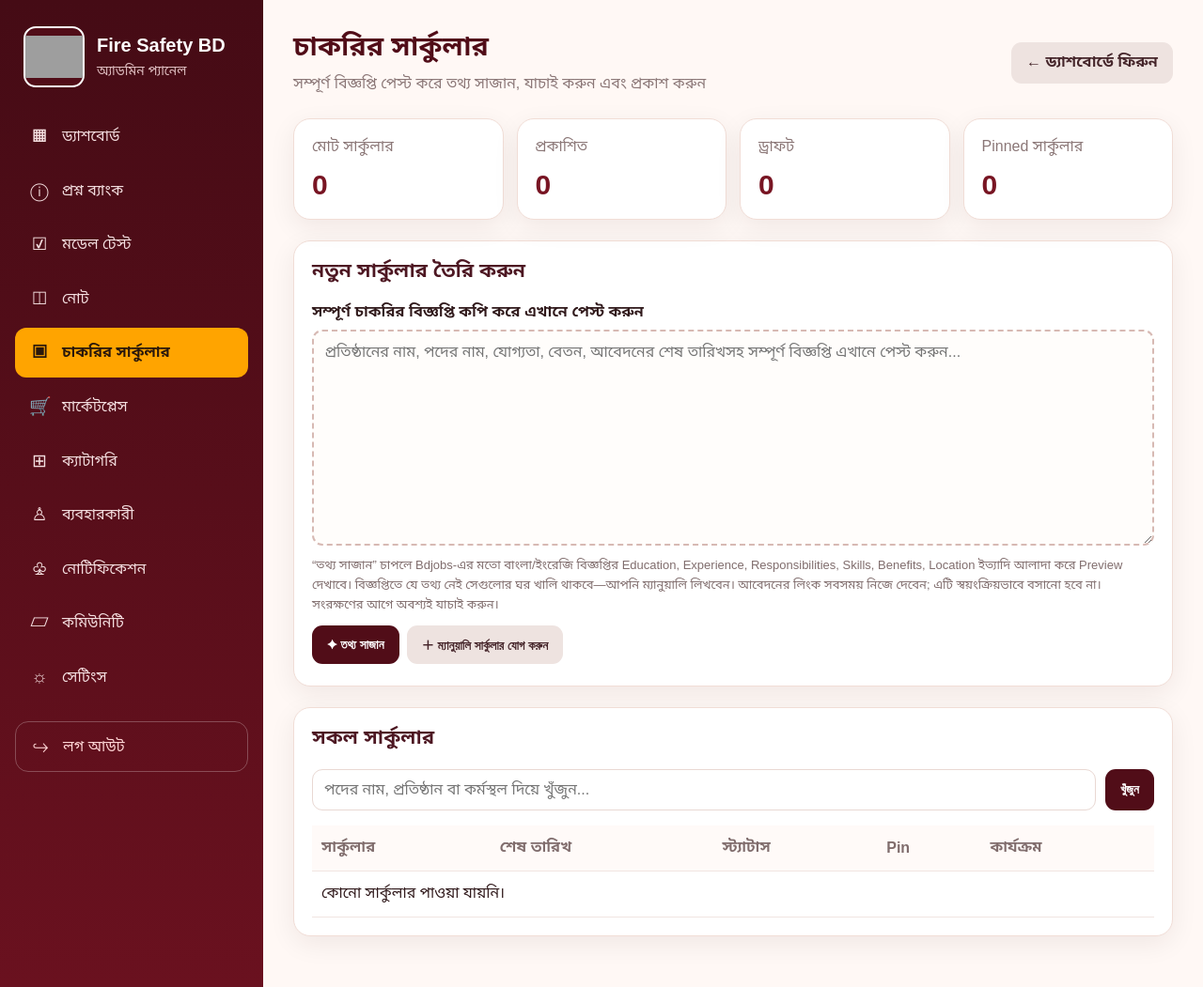
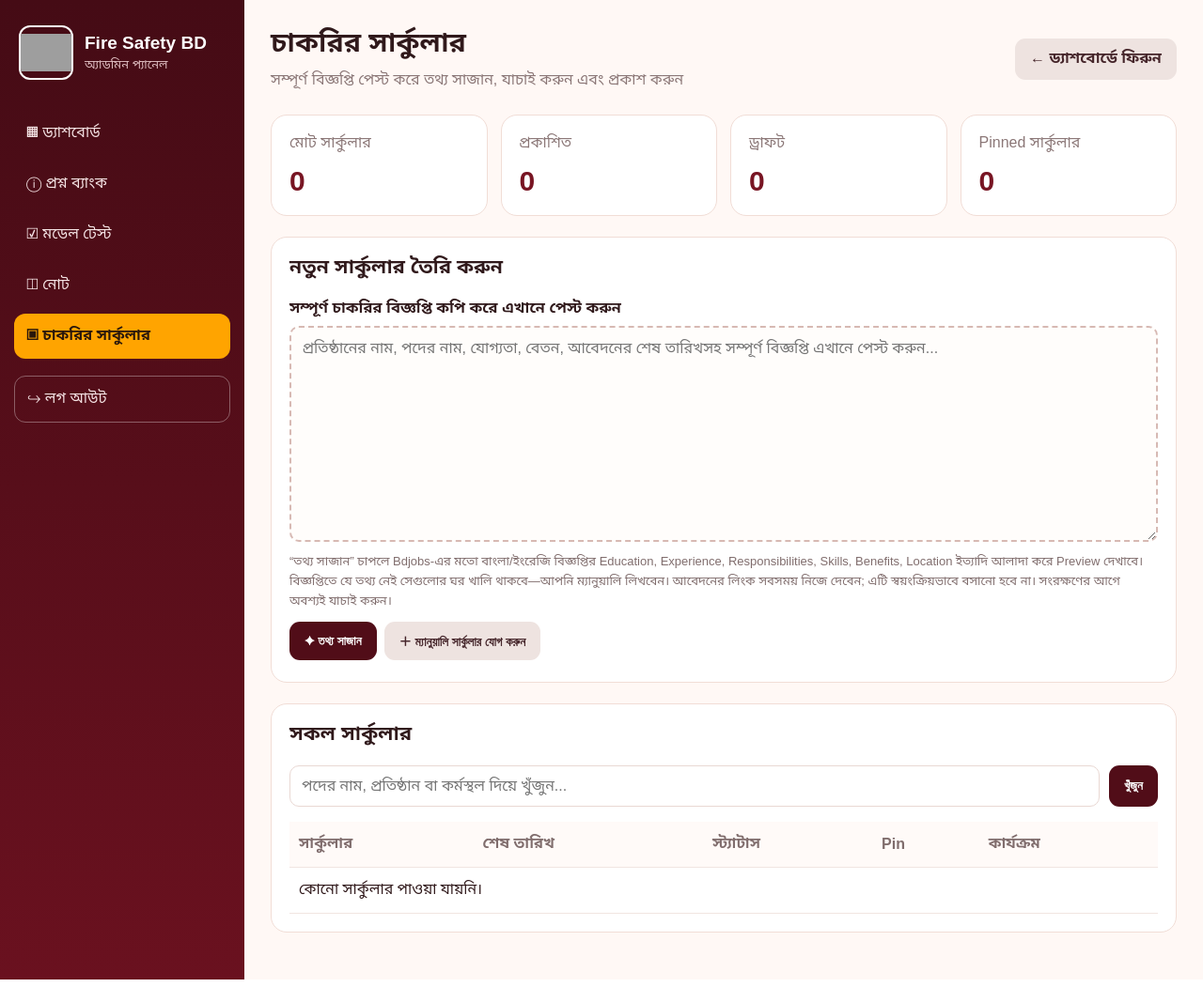
Before and after one commit to srabon-maker/firesafety-prep, a PHP site: page /job_circulars.php in a window 1280 px wide. Shown: the whole page at 94% size. Run offline with PHP 8.4, Linux system fonts and the light colour scheme; the visitor is signed in with stand-in values (Sample User, id 1); data that the repository does not hold is empty; a stand-in replaces the project's code that opens the database connection; grey boxes are pictures that could not be loaded.

Commit message:
rollback(admin): restore verified pre-redesign backup job_circulars.php

```diff
--- a/backend/job_circulars.php
+++ b/backend/job_circulars.php
@@ -207,26 +207,22 @@ th,td{padding:13px 10px;text-align:left;border-bottom:1px solid #f1e5e1;vertical
 .parsed-sections pre{font:inherit;white-space:pre-wrap;overflow-wrap:anywhere;line-height:1.65;margin:10px 0 0}
 @media(max-width:700px){.parsed-grid{grid-template-columns:1fr}}
 </style>
-<link rel="stylesheet" href="assets/admin-unified.css">
 </head>
 <body>
 <div class="layout">
-<aside class="sidebar fs-unified-side" aria-label="অ্যাডমিন নেভিগেশন">
-<div class="brand"><a href="fire_safety_job_prep_dashboard.php" class="fs-brand-home" title="ড্যাশবোর্ডে ফিরুন"><img class="logo" src="assets/fire-safety-bd-logo.png" alt="Fire Safety BD Logo"><span><strong class="brand-name">Fire Safety BD</strong><small class="brand-sub">অ্যাডমিন প্যানেল</small></span></a></div>
-<nav class="nav" aria-label="অ্যাডমিন মেনু">
-<a href="fire_safety_job_prep_dashboard.php"><span class="ico">▦</span>ড্যাশবোর্ড</a>
-<a href="questions.php"><span class="ico">ⓘ</span>প্রশ্ন ব্যাংক</a>
-<a href="model_tests.php"><span class="ico">☑</span>মডেল টেস্ট</a>
-<a href="notes.php"><span class="ico">◫</span>নোট</a>
-<a href="job_circulars.php" class="active" aria-current="page"><span class="ico">▣</span>চাকরির সার্কুলার</a>
-<a href="fire_safety_job_prep_dashboard.php?section=marketplace"><span class="ico">🛒</span>মার্কেটপ্লেস</a>
-<a href="category_management.php"><span class="ico">⊞</span>ক্যাটাগরি</a>
-<a href="users.php"><span class="ico">♙</span>ব্যবহারকারী</a>
-<a href="questions.php"><span class="ico">♧</span>নোটিফিকেশন</a>
-<a href="fire_safety_job_prep_dashboard.php?section=community"><span class="ico">▱</span>কমিউনিটি</a>
-<a href="questions.php"><span class="ico">☼</span>সেটিংস</a>
-<a href="logout.php" class="logout"><span class="ico">↪</span>লগ আউট</a>
-</nav>
+<aside class="sidebar">
+    <a href="fire_safety_job_prep_dashboard.php" class="brand">
+        <img src="assets/fire-safety-bd-logo.png" class="logo" alt="Logo">
+        <div><div class="brand-title">Fire Safety BD</div><div class="brand-sub">অ্যাডমিন প্যানেল</div></div>
+    </a>
+    <nav class="nav">
+        <a href="fire_safety_job_prep_dashboard.php">▦ ড্যাশবোর্ড</a>
+        <a href="questions.php">ⓘ প্রশ্ন ব্যাংক</a>
+        <a href="model_tests.php">☑ মডেল টেস্ট</a>
+        <a href="notes.php">◫ নোট</a>
+        <a href="job_circulars.php" class="active">▣ চাকরির সার্কুলার</a>
+        <a href="logout.php" class="logout">↪ লগ আউট</a>
+    </nav>
 </aside>
 
 <main class="main">
```
